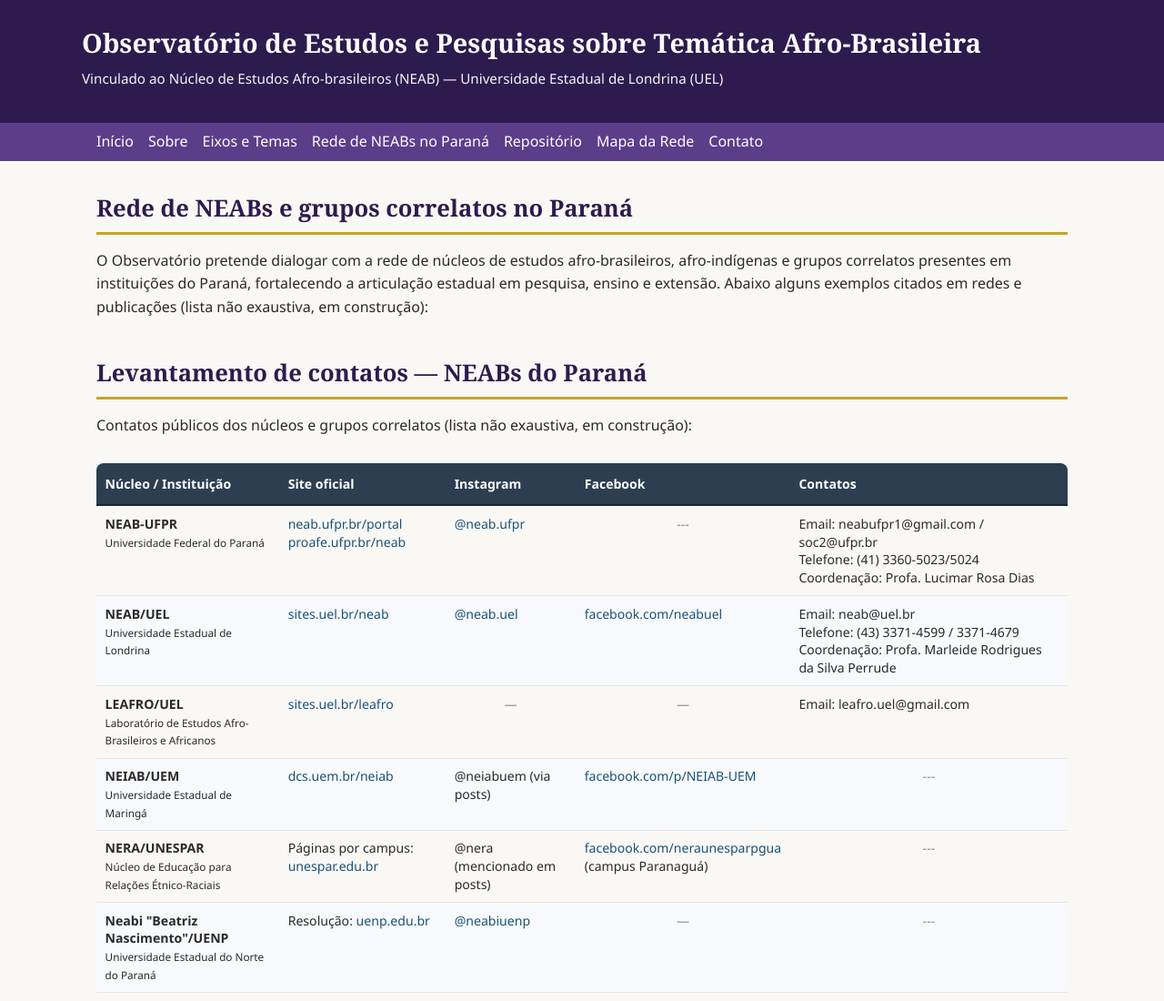
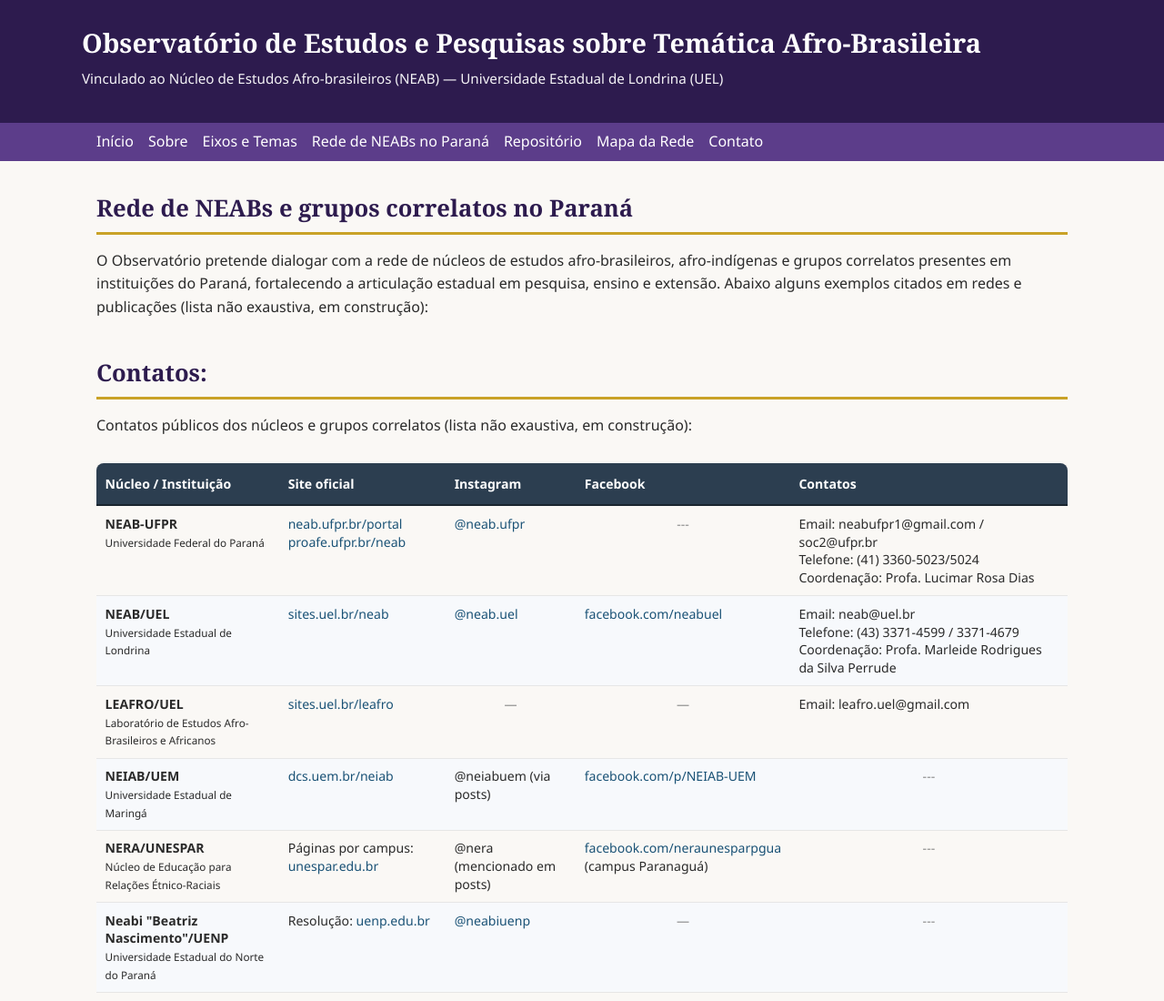
Before and after one commit to Gilnei732/.github-workflows-atualizar-acervo.yml, a plain HTML site: page rede-neabs-pr.html in a window 1280 px wide. Shown: the top 1100 px of the page at 91% size. Drawn offline with Linux system fonts and the light colour scheme.

Commit message:
rede-neabs-pr: renomeia secao para Contatos

```diff
--- a/rede-neabs-pr.html
+++ b/rede-neabs-pr.html
@@ -33,7 +33,7 @@
     </section>
 
     <section>
-      <h2>Levantamento de contatos — NEABs do Paraná</h2>
+      <h2>Contatos:</h2>
       <p>Contatos públicos dos núcleos e grupos correlatos (lista não exaustiva, em construção):</p>
       <div style="overflow-x:auto;">
         <table class="neab-contatos">
```
